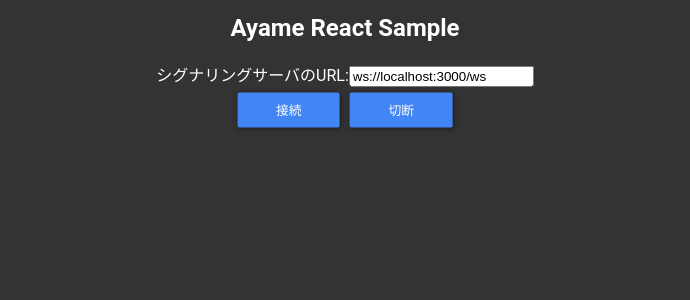
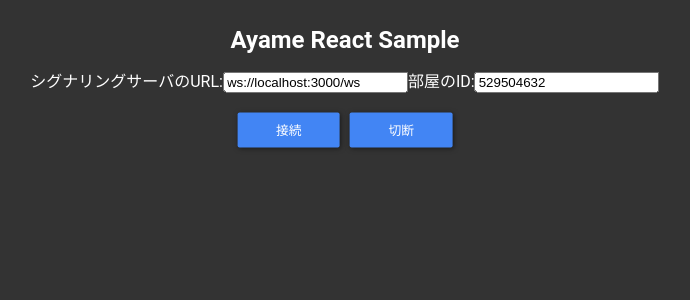
Before and after one commit to mizchi/ayame-react-sample, a React app: page / in a window 1280 px wide. Shown: the top 300 px of the page, without its empty margins (295-985 px from the left). Built offline with nearby package versions, Linux system fonts and the light colour scheme; no server answers.

Commit message:
room id の指定に対応する

```diff
--- a/src/components/P2PSimple.tsx
+++ b/src/components/P2PSimple.tsx
@@ -1,5 +1,6 @@
 import * as React from 'react';
 import styled from 'styled-components';
+import { randomString } from '../utils';
 export interface P2PSimpleProps {
   title: string;
 }
@@ -10,6 +11,7 @@
   ws: WebSocket | null;
   peer: RTCPeerConnection | null;
   localStream: MediaStream | null;
+  roomId: string;
 }
 
 const initialState: P2PSimpleState = {
@@ -18,6 +20,7 @@
   ws: null,
   peer: null,
   localStream: null,
+  roomId: randomString(9)
 };
 
 const iceServers = [{ urls: 'stun:stun.l.google.com:19302' }];
@@ -41,9 +44,17 @@
       <Main>
       <Title>
       <h2>{this.props.title}</h2>
+      </Title>
+      <Inputs>
+      <Input>
       <label htmlFor='url'>シグナリングサーバのURL:</label>
-      <input type='text' id='url' onChange={this.onChangeWsUrl.bind(this)} value={this.state.wsUrl} required />
-      </Title>
+      <input type='text' id='url' onChange={this.onChangeWsUrl.bind(this)} value={this.state.wsUrl} />
+      </Input>
+      <Input>
+      <label htmlFor='roomId'>部屋のID:</label>
+      <input type='text' id='roomId' onChange={this.onChangeRoomId.bind(this)} value={this.state.roomId} />
+      </Input>
+      </Inputs>
       <Buttons>
       <Button onClick={this.connect.bind(this)} type='button'>接続</Button>
       <Button onClick={this.disconnect.bind(this)} type='button' >切断</Button>
@@ -68,6 +79,10 @@
     // ws のコールバックを定義する
     ws.onopen = () => {
       console.log('ws open()');
+      ws.send(JSON.stringify({
+        type: 'register',
+        room_id: this.state.roomId,
+      }));
       ws.onmessage = (event: MessageEvent) => {
         console.log('ws onmessage() data:', event.data);
         const message = JSON.parse(event.data);
@@ -296,6 +311,10 @@
     this.setState({wsUrl: event.target.value});
   }
 
+  private onChangeRoomId(event: React.ChangeEvent<HTMLInputElement>) {
+    this.setState({roomId: event.target.value});
+  }
+
   private addIceCandidate(candidate: RTCIceCandidate) {
     console.log('add ice candidate', candidate);
     if (this.state.peer) {
@@ -320,6 +339,18 @@
   transform: translate(-50%, -50%);
   top: 40px;
 `;
+const Inputs = styled.div`
+  position: absolute;
+  z-index: 3;
+  top: 50%;
+  left: 50%;
+  transform: translate(-50%,-50%);
+  top: 80px;
+`;
+const Input = styled.div`
+  display: inline-block;
+`;
+
 const Button = styled.button`
   background-color: #4285f4;
   border: none;
@@ -338,7 +369,7 @@
   top: 50%;
   left: 50%;
   transform: translate(-50%, -50%);
-  top: 120px;
+  top: 140px;
 `;
 const Videos = styled.div`
   font-size: 0;
--- /dev/null
+++ b/src/utils.tsx
@@ -0,0 +1,9 @@
+export function randomString(strLength: number) {
+  const result = [];
+  strLength = strLength || 5;
+  const charSet = '0123456789';
+  while (strLength--) {
+    result.push(charSet.charAt(Math.floor(Math.random() * charSet.length)));
+  }
+  return result.join('');
+}
```
